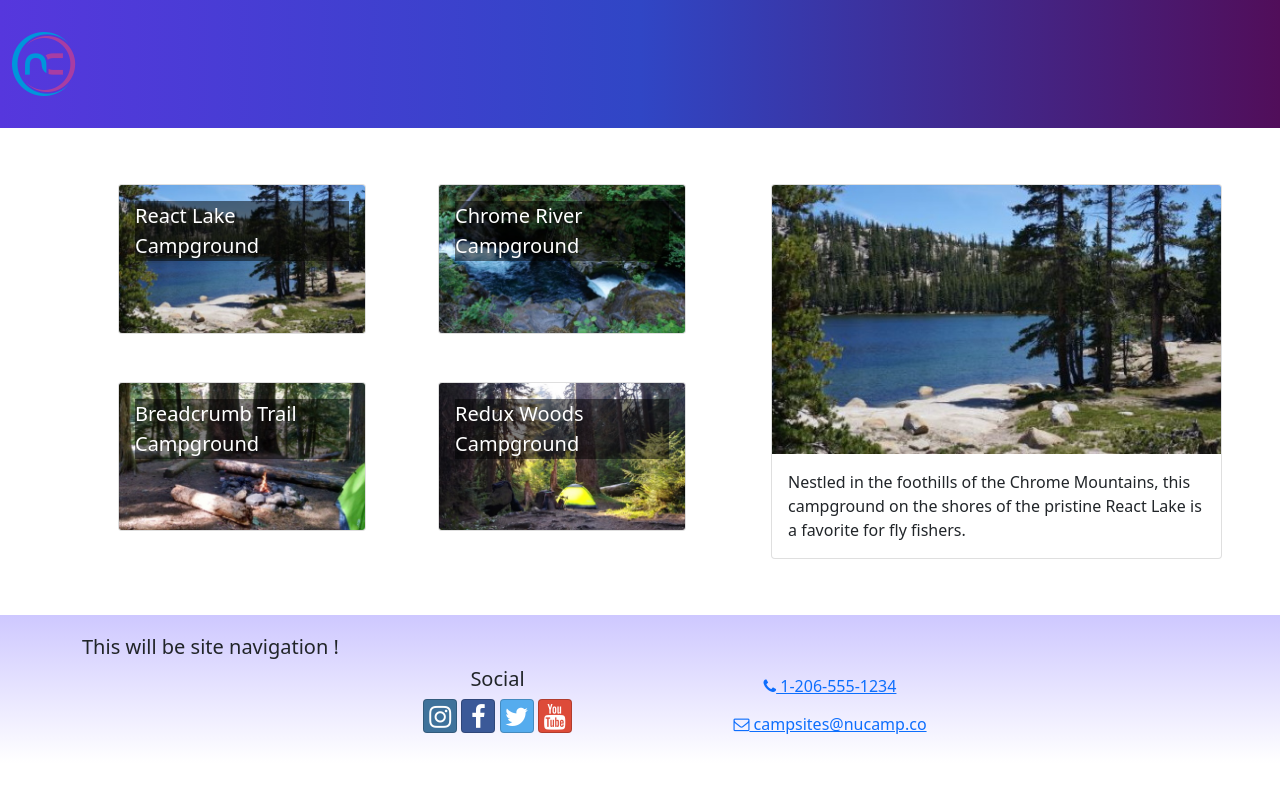
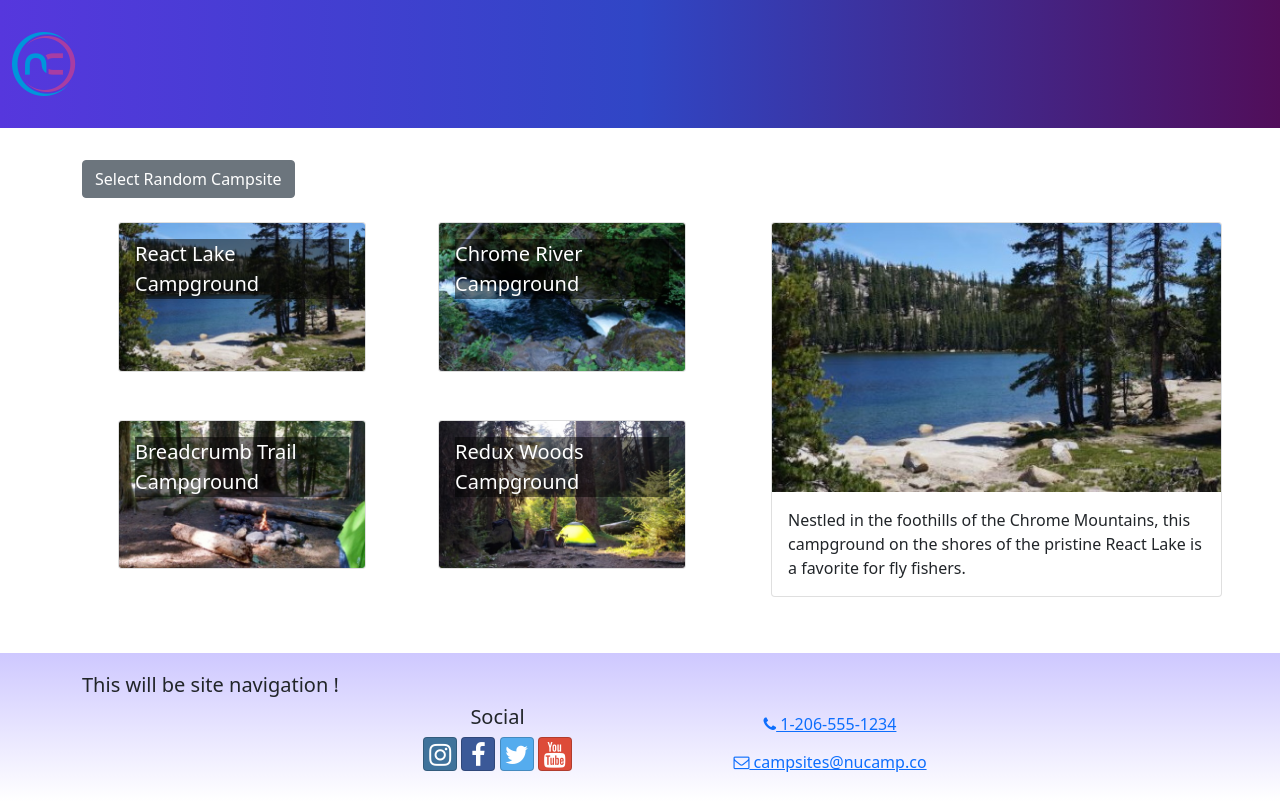
Before and after one commit to MicheleDS79/NuCamp-Site-React-App-, a React (Create React App) app: page / in a window 1280 px wide. Built offline with nearby package versions, Linux system fonts and the light colour scheme.

Commit message:
Evant Handler Add-in for React

```diff
--- a/src/pages/CampsitesDirectoryPage.js
+++ b/src/pages/CampsitesDirectoryPage.js
@@ -4,9 +4,19 @@ import CampsitesList from '../features/campsites/CampsitesList';
 import { selectRandomCampsite } from '../features/campsites/campsitesSlice';
 
 const CampsitesDirectoryPage = () => {
-    const selectedCampsite = selectRandomCampsite();
+    let selectedCampsite = selectRandomCampsite();
+
+    const toggleCampsite = () => {
+        selectedCampsite = selectRandomCampsite();
+        console.log(selectRandomCampsite);
+    };
+
+
     return (
         <Container>
+            <Button onClick={() => toggleCampsite()}>
+                Select Random Campsite
+            </Button>
             <Row>
                 <Col sm='5' md='7'><CampsitesList/></Col>
                 <Col sm='7' md='5'><CampsiteDetail campsite={selectedCampsite} />
```
